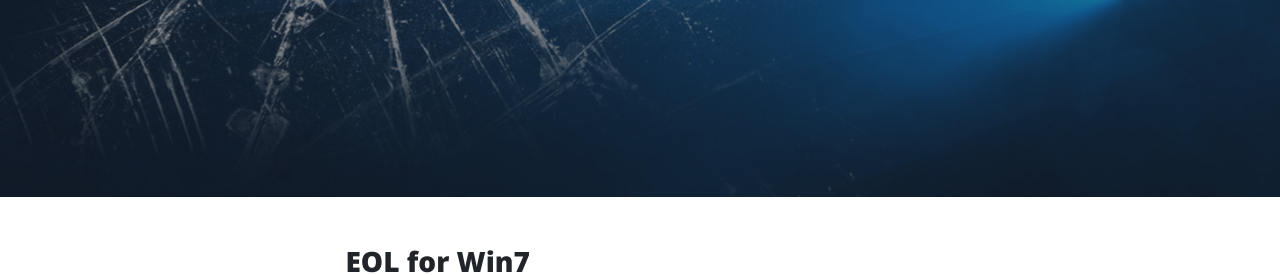
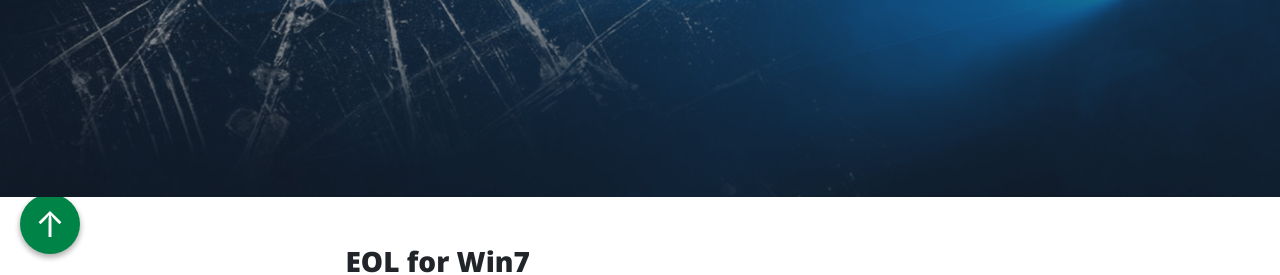
Before and after one commit to AM-ops/MetasploitProject, a plain HTML site: page blog/post2.html in a window 1280 px wide. Shown: the part 526-801 px from the top of the page. Drawn offline with nearby package versions, Linux system fonts and the light colour scheme.

Commit message:
Added floating button

```diff
--- a/blog/post2.html
+++ b/blog/post2.html
@@ -15,6 +15,27 @@
         <!-- Core theme CSS (includes Bootstrap)-->
         <link href="css/styles.css" rel="stylesheet" />
         <link href="css/paraiso-dark.css" rel="stylesheet" type="text/css">
+        <!-- Floating Button here-->
+        <style>
+            .floatingButton {
+                background-color: #F44336;
+                width: 60px;
+                height: 60px;
+                border-radius: 100%;
+                background: #008346;
+                border: none;
+                outline: none;
+                color: #FFF;
+                font-size: 36px;
+                box-shadow: 0 3px 6px rgba(0, 0, 0, 0.16), 0 3px 6px rgba(0, 0, 0, 0.23);
+                position: fixed;
+                left: 20px;
+                bottom: 20px;
+                transition: .3s;
+                -webkit-tap-highlight-color: rgba(0, 0, 0, 0);
+            }
+        </style>
+        <button class="floatingButton" onclick="location.href = '#top'">↑</button>
     </head>
     <body>
         <!-- Navigation-->
@@ -55,11 +76,16 @@
                 </div>
             </div>
         </header>
+
+
+
+
         <!-- Post Content-->
         <article class="mb-4">
             <div class="container px-4 px-lg-5">
                 <div class="row gx-4 gx-lg-5 justify-content-center">
                     <div class="col-md-10 col-lg-8 col-xl-7">
+
                         <h3>EOL for Win7</h3>
                         <blockquote class="blockquote"> <br>Support for Windows 7 ended on January 14, 2020. If you are still using Windows 7, your PC may become more vulnerable to security risks.</blockquote>
 
@@ -220,7 +246,7 @@
                             The "idletime" to see how long the system's user has left it alone.
                             <pre><code data-language="shell">meterpreter > idletime </code></pre>
                             The "shell" command opens up a command prompt in our console that will execute command on the system!
-                            <pre><code data-language="shell">meterpreter > shell </code></pre>
+                            <pre><code data-language="shell">meterpreter > sysinfo </code></pre>
                             The outputs of each of these are shown below.
                             <img class="img-fluid" src="assets/post2pics/post2walkthrough (15).PNG" alt="..." />
 
```
Also changed, not shown: blog/post1.html (+21 -0 lines).
